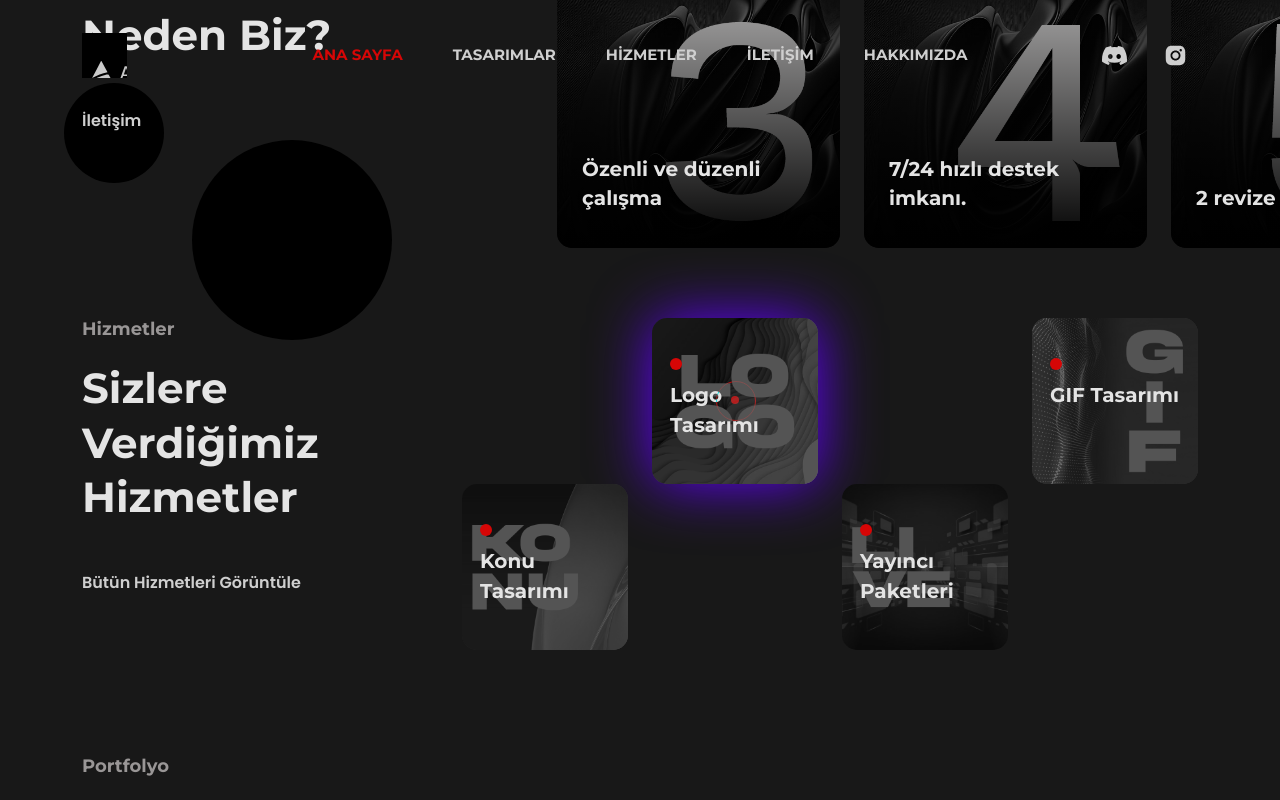
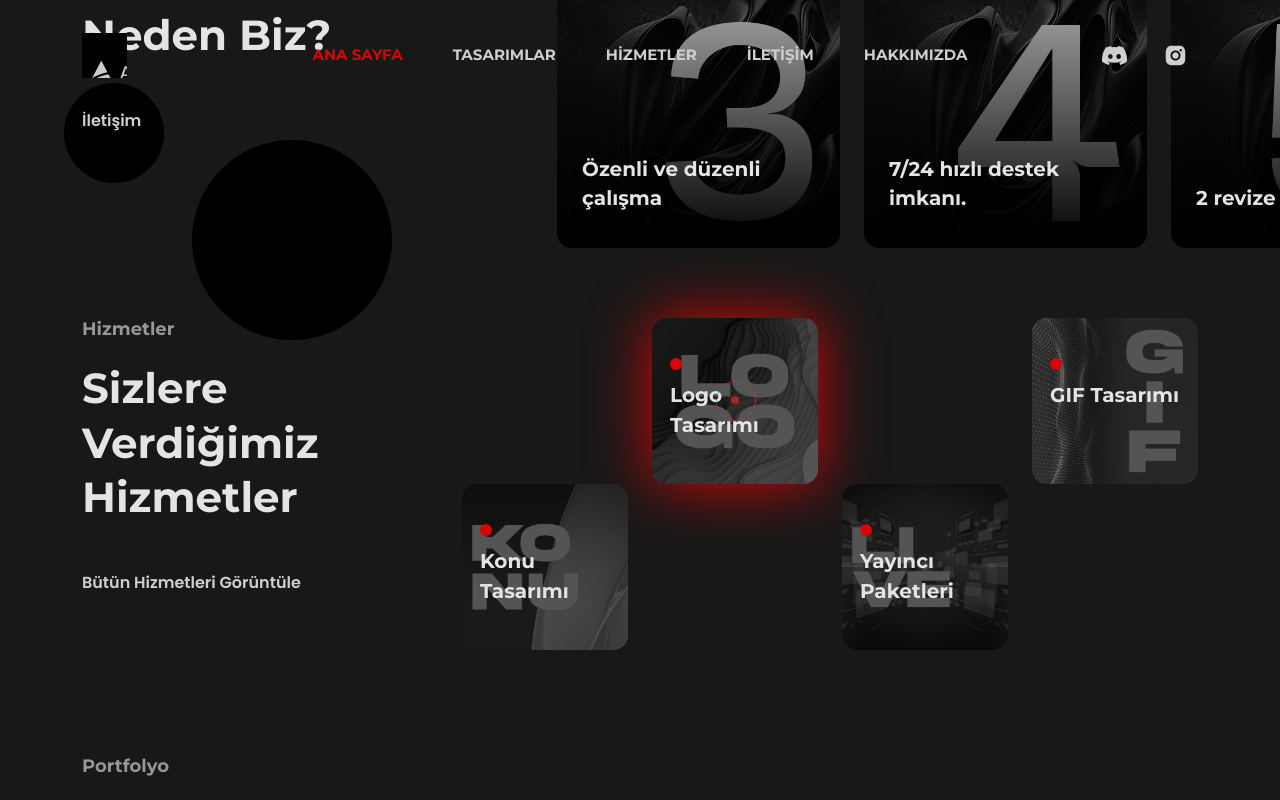
Before and after one commit to risuscreative/alphawebsite, a React (Create React App) app: page / in a window 1280 px wide. In both pictures the pointer is over the link 735 px from the left and 1584 px from the top of the page. Shown: the part 1184-1984 px from the top of the page. Built offline with nearby package versions, Linux system fonts and the light colour scheme; some icons are missing.

Commit message:
ışıma renk

```diff
--- a/src/components/Card/card.scss
+++ b/src/components/Card/card.scss
@@ -4,7 +4,7 @@
   display: block;
 
   &:hover {
-    filter: drop-shadow(0px 0px 30px rgba(97, 0, 255, 1));
+    filter: drop-shadow(0px 0px 30px rgb(214, 6, 6));
   }
   img {
     width: 100%;
```
